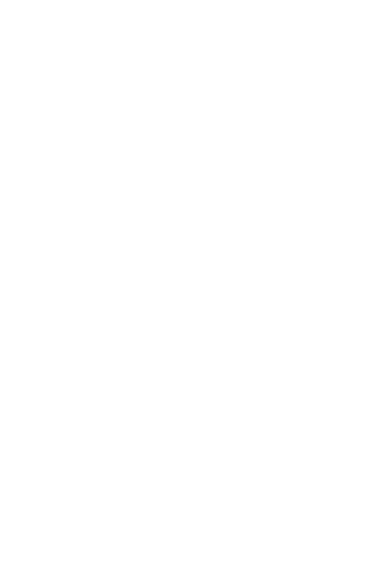
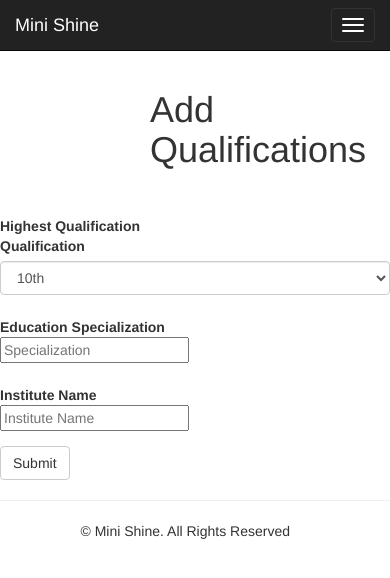
Before and after one commit to hspandher/my_shine, a Django app: page /candidate/1/add-qualifications/ in a window 390 px wide; the page is wider, and only the part inside the window is pictured. Before the commit the part shown is empty. Shown: the top 578 px of that part. Run offline with Django 3.2, Linux system fonts and the light colour scheme; parts of the project's set-up code (start-up, migrations or seed data) failed here and were passed over; some libraries are stand-ins or nearby versions.

Commit message:
Create Add Qualifications Page

```diff
--- a/functional_tests.py
+++ b/functional_tests.py
@@ -149,13 +149,15 @@
         # She selects XII, she is asked to fill board/Institution, College/University,
         # and Marks/CGP of each of them.
 
+        time.sleep(30)
+
         self.browser.find_element_by_xpath("//select[@name='highest_qualification']/option[@value='10+2']").click()
 
         self.browser.find_element_by_css_selector("input[type='text'][name='education_specialization']").send_keys('Non-Medical')
 
         self.browser.find_element_by_name('institute_name').send_keys('CBSE')
 
-        self.browser.find_element_by_css_selector("input[type='submit'][value='Next']").click()
+        self.browser.find_element_by_css_selector("input[type='submit'][value='Submit']").click()
 
         # Resume
         # Upload resume :- Choose File
--- a/mini_shine/forms.py
+++ b/mini_shine/forms.py
@@ -59,8 +59,8 @@
             ('10', '10th'),
             ('10+2', '10+2'),
             ('Graduation', 'Graduation'),
-            ('Post Graduation'),
-            ('Diploma/Vocational Courses')
+            ('Post Graduation', 'Post Graduation'),
+            ('Diploma/Vocational Courses', 'Diploma/Vocational Courses')
         ), widget = forms.Select(attrs = {'class': 'form-control'}))
 
     education_specialization = forms.CharField(widget = forms.TextInput(attrs = {'placeholder': 'Specialization' }), max_length = 40)
--- /dev/null
+++ b/mini_shine/templates/includes/qualifications_form.html
@@ -0,0 +1,34 @@
+{% include 'includes/display_errors.html' %}
+
+<form class="form-horizontal" role="form" action={{ target_url }} method='post'>
+    <div class='form-group'>
+        <label class="col-sm-2 control-label">Highest Qualification</label>
+        <div class="col-sm-2">
+            <label>Qualification</label>
+            {{ form.highest_qualification }}
+            {{ form.highest_qualification.errors }}
+        </div>
+    </div>
+
+    <div class="form-group">
+        <label for="inputEmail3" class="col-sm-2 control-label">Education Specialization</label>
+        <div class="col-sm-10">
+          {{ form.education_specialization }}
+          {{ form.education_specialization.errors }}
+        </div>
+    </div>
+
+    <div class="form-group">
+        <label for="inputEmail3" class="col-sm-2 control-label">Institute Name</label>
+        <div class="col-sm-10">
+          {{ form.institute_name }}
+          {{ form.institute_name.errors }}
+        </div>
+    </div>
+
+    <div class="form-group">
+        <div class="col-sm-offset-2 col-sm-10">
+          <input type="submit" class="btn btn-default" value='Submit'/>
+        </div>
+    </div>
+</form>
--- a/mini_shine/templates/includes/work_experience_form.html
+++ b/mini_shine/templates/includes/work_experience_form.html
@@ -5,6 +5,7 @@
         <label class="col-sm-2 control-label">Do you have Previous Work Experience</label>
         <div class="col-sm-10" "col-sm-offset-2">
             {{ form.is_experienced }}Yes
+            {{ form.is_experienced.errors }}
         </div>
     </div>
 
--- a/mini_shine/templates/qualifications.html
+++ b/mini_shine/templates/qualifications.html
@@ -0,0 +1,8 @@
+{% extends 'base.html' %}
+
+{% block title %}Add Qualifications{% endblock %}
+
+{% block body %}
+    <h1>Add Qualifications</h1>
+    {% include 'includes/qualifications_form.html' %}
+{% endblock %}
--- a/mini_shine/tests.py
+++ b/mini_shine/tests.py
@@ -381,3 +381,8 @@
 
     def test_qualifications_view_has_right_header(self):
         self.assertIn('<h1>Add Qualifications</h1>', self.response.content)
+
+    def test_register_view_has_correct_form_fields(self):
+        input_fields_names = ['highest_qualification', 'education_specialization', 'institute_name']
+        for field_name in input_fields_names:
+            self.assertIn(field_name, self.response.content)
--- a/mini_shine/views.py
+++ b/mini_shine/views.py
@@ -1,6 +1,6 @@
 from django.http import HttpResponse, HttpResponseRedirect, Http404
 from django.shortcuts import render_to_response
-from mini_shine.forms import RegistrationForm, WorkExperienceForm
+from mini_shine.forms import RegistrationForm, WorkExperienceForm, QualificationsForm
 from mini_shine.models import Candidate
 from django.core.exceptions import ValidationError
 
@@ -62,7 +62,7 @@
 
             return HttpResponseRedirect("/candidate/{id}/profile/".format(id = id))
     else:
-        form = WorkExperienceForm()
+        form = QualificationsForm()
 
     return render_to_response('qualifications.html', { 'form': form, 'target_url': request.get_full_path() })
 
```
Also changed, not shown: db.sqlite3.
